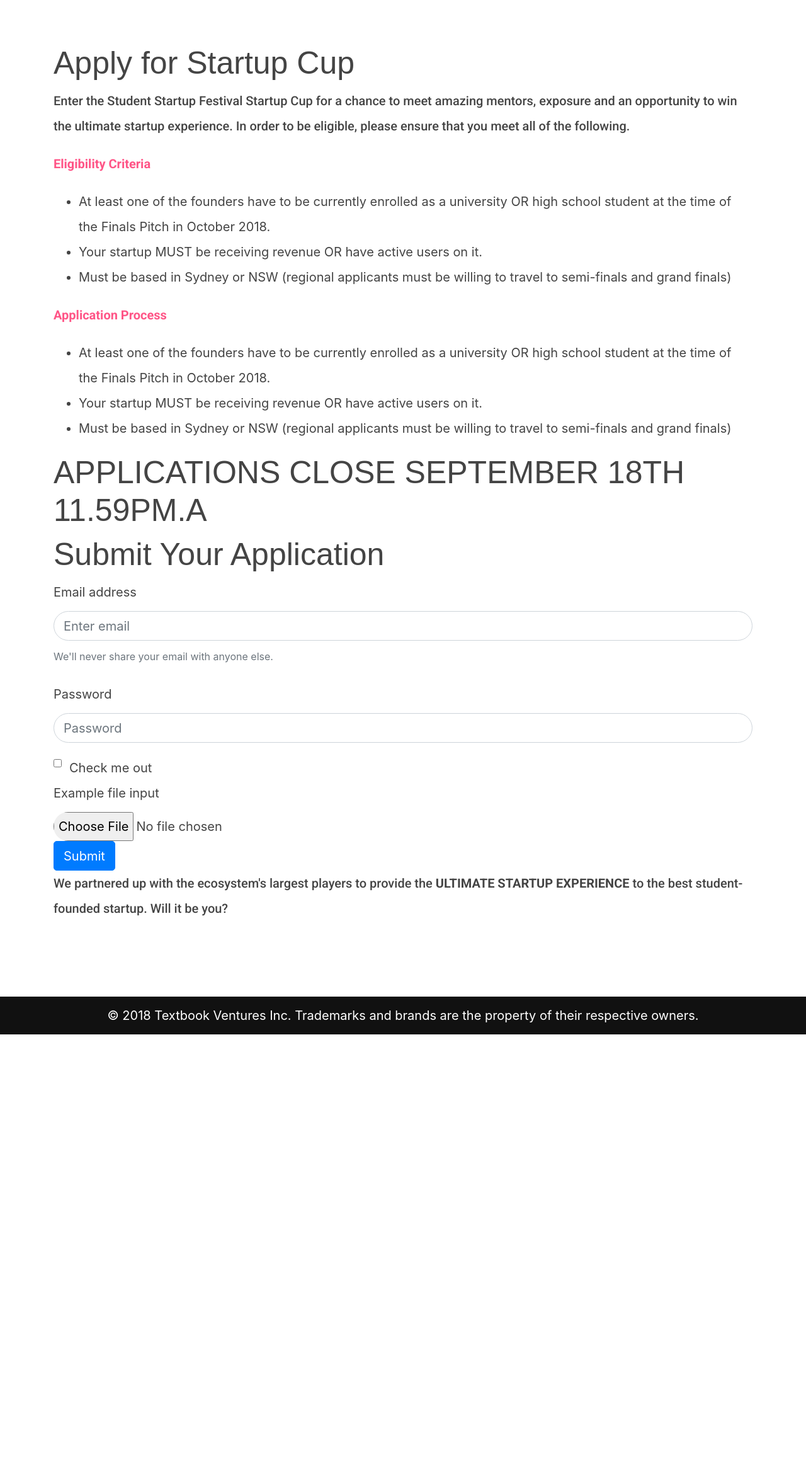
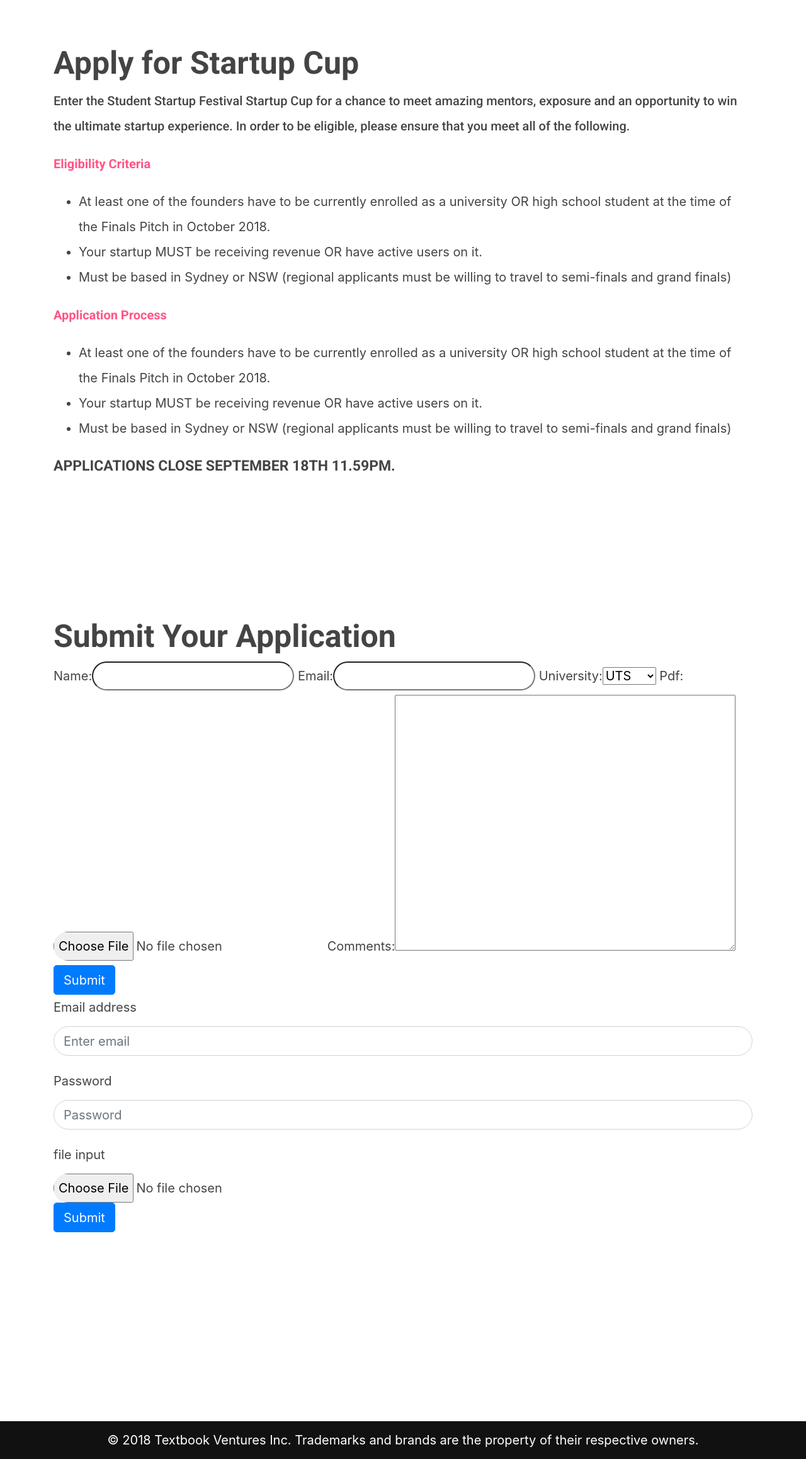
Before and after one commit to Kevinwochan/Student-Startup-Festival, a Django app: page /application/ in a window 1280 px wide. Shown: the part 86-2402 px from the top of the page at 63% size. Before the commit the page ends 1728 px from the top, so only its background shows below. Run offline with Django 3.2, Linux system fonts and the light colour scheme; some libraries are stand-ins or nearby versions.

Commit message:
application form beta

```diff
--- /dev/null
+++ b/home/forms.py
@@ -0,0 +1,13 @@
+from django import forms
+
+UNIVERSITY_LIST = ("UTS","UNSW","USYD","UWS","UOW", "UON","TAFE", "MQU")
+UNIVERSITY_CHOICES= []
+for r in UNIVERSITY_LIST:
+            UNIVERSITY_CHOICES.append((r,r))
+
+class applicationForm(forms.Form):
+    name = forms.CharField(max_length=100)
+    email = forms.EmailField()
+    university = forms.ChoiceField(choices=UNIVERSITY_CHOICES);
+    pdf = forms.FileField()
+    comments = forms.CharField(widget=forms.Textarea)
--- a/home/static/css/base.css
+++ b/home/static/css/base.css
@@ -19,13 +19,16 @@ header {
   color: #554d56;
 }
 p {
-    font-family: "Roboto", sans-serif;
+  font-family: "Roboto", sans-serif;
+  font-weight: 500;
 }
 h1, h2, h3 {
-   font-family: "Roboto-Black", sans-serif;
+  font-family: "Roboto", sans-serif;
+  font-weight: 700;
 }
 h4,h5,h6 {
-   font-family: "Roboto-Black", sans-serif;
+  font-family: "Roboto", sans-serif;
+  font-weight: 700;
 }
 ::-moz-selection { /* Code for Firefox */
   color: white;
--- a/home/views.py
+++ b/home/views.py
@@ -1,4 +1,7 @@
+from django.core.mail import EmailMessage
+from django import forms
 from django.shortcuts import render
+from .forms import applicationForm
 
 def homepage (request):
         return render(request,'landing.html')
@@ -13,4 +16,25 @@ def festival (request):
         return render(request,'festival.html')
 
 def application (request):
-        return render(request,'application.html')
+    if request.method == 'POST':
+        application = applicationForm(request.POST)
+        if application.is_valid():
+            name = form.cleaned_data['email']
+            email_address = form.cleaned_data['email']
+            message = name + "\n" + email + "\n" + form.cleaned_data['comments']
+            recipients = ('operations@textbook.ventures',
+                        'kevinwochan@gmail.com',
+                        'Clinton@textbook.ventures')
+            email = EmailMessage('SSF Application: '+name, message,
+                                'operations@textbook.ventures',
+                                recipients,
+                                )
+            email.attach_file(pdf)
+            email.send(fail_silently=False)
+            return render(request,'application.html', {'application':application})
+        else:
+            return render(request,'application.html', {'application':application})
+
+    else:
+        application = applicationForm()
+        return render(request,'application.html', {'application':application})
--- a/templates/application.html
+++ b/templates/application.html
@@ -3,11 +3,10 @@
 {% block content %}
 {% load static %}
 
-<section id="about" class="text-left">
+<section id="application-info" class="text-left">
 	<div class="container">
 		<h1>Apply for Startup Cup</h1>
 	<p>Enter the Student Startup Festival Startup Cup for a chance to meet amazing mentors, exposure and an opportunity to win the ultimate startup experience. In order to be eligible, please ensure that you meet all of the following.</p>
-
 	<p class="primary-accent font-weight-bold">Eligibility Criteria</p>
 	<ul>
 		<li>At least one of the founders have to be currently enrolled as a university OR high school student at the time of the Finals Pitch in October 2018.</li>
@@ -20,28 +19,30 @@
 		<li>Your startup MUST be receiving revenue OR have active users on it. </li>
 		<li>Must be based in Sydney or NSW (regional applicants must be willing to travel to semi-finals and grand finals)</li>
 	</ul>
-	<h1>APPLICATIONS CLOSE SEPTEMBER 18TH 11.59PM.A</h1>
+	<p><strong>APPLICATIONS CLOSE SEPTEMBER 18TH 11.59PM.</strong></p>
+</section>
+<section id="aplication-form" class="text-left">
+	<div class="container">
 		<h1>Submit Your Application</h1>
-<form>
+		<form id="startupcup-application" enctype="multipart/form-data"action="{% url 'application' %}" method="post">
+			{% csrf_token %}
+			{{ application }}
+			<button type="submit" class="btn btn-primary">Submit</button>
+		</form>
+	<form id="startupcup-application" enctype="multipart/form-data"action="{% url 'application' %}" method="post">
 		<div class="form-group">
-    <label for="exampleInputEmail1">Email address</label>
-    <input type="email" class="form-control" id="exampleInputEmail1" aria-describedby="emailHelp" placeholder="Enter email">
-    <small id="emailHelp" class="form-text text-muted">We'll never share your email with anyone else.</small>
+				<label for="InputEmail">Email address</label>
+				<input type="email" class="form-control" id="InputEmail" aria-describedby="emailHelp" placeholder="Enter email">
 			</div>
 			<div class="form-group">
-    <label for="exampleInputPassword1">Password</label>
-    <input type="password" class="form-control" id="exampleInputPassword1" placeholder="Password">
+				<label for="InputPassword">Password</label>
+				<input type="password" class="form-control" id="InputPassword" placeholder="Password">
 			</div>
-  <div class="form-check">
-    <input type="checkbox" class="form-check-input" id="exampleCheck1">
-    <label class="form-check-label" for="exampleCheck1">Check me out</label>
-  </div>
-<label for="exampleFormControlFile1">Example file input</label>
-    <input type="file" class="form-control-file" id="exampleFormControlFile1">
+			<label for="FormControlFile"> file input</label>
+			<input type="file" class="form-control-file" id="FormControlFile">
 			<button type="submit" class="btn btn-primary">Submit</button>
 		</form>
-		<p>We partnered up with the ecosystem's largest players to provide the <font class="font-weight-bold">ULTIMATE STARTUP EXPERIENCE</font> to the best student-founded startup. Will it be you?</p>
 	</div>
-</section>
+<section>
 
 {% endblock %}
```
Also changed, not shown: StudentStartupFestival/settings.py (+8 -0 lines), templates/startupcup.html (+5 -3 lines). Lines whose indentation alone changed are shown as unchanged.
